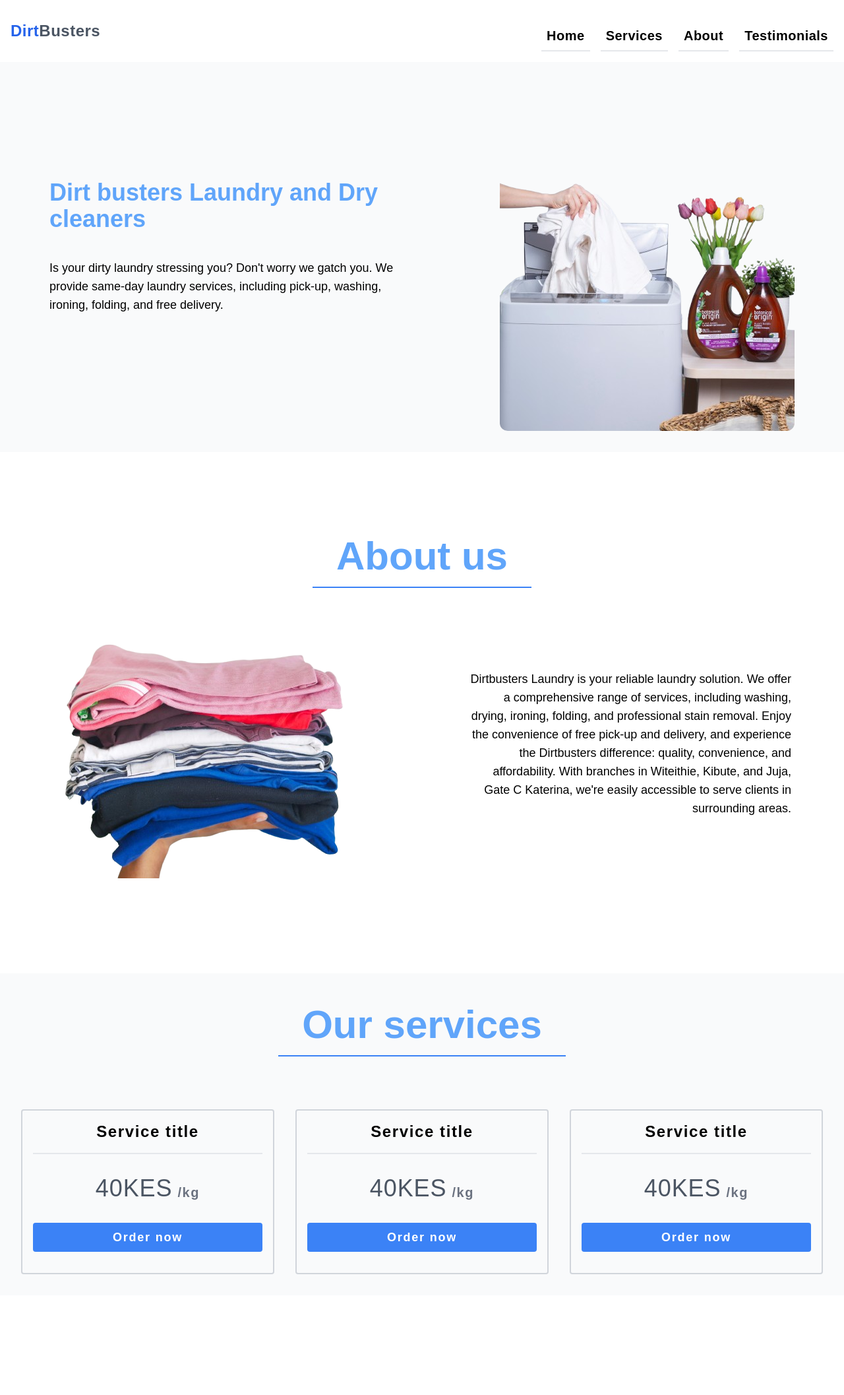
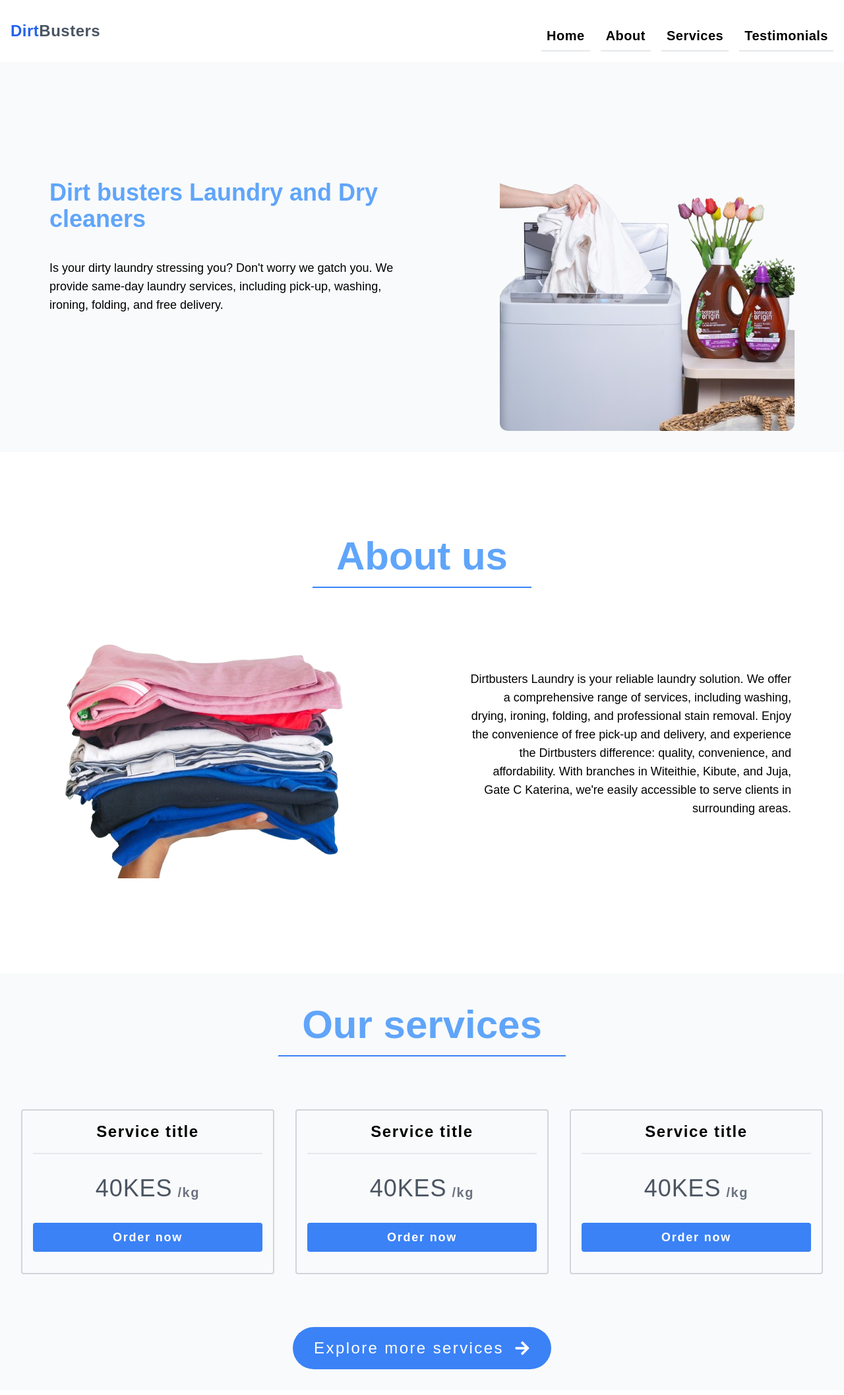
Before and after one commit to calvinarieri/dirtbusters, a React (Create React App) app: page / in a window 1280 px wide. Shown: the top 2114 px of the page at 66% size. Before the commit the page ends 2075 px from the top, so only its background shows below. Built offline with nearby package versions, Linux system fonts and the light colour scheme.

Commit message:
Created explore more button

```diff
--- a/src/components/About.js
+++ b/src/components/About.js
@@ -2,7 +2,7 @@ import ironBox from "../assets/foldedClothes.png"
 
 export default function About(){
     return(
-        <div className="flex flex-col md:justify-center items-center md:my-28 font-DMSans">
+        <div className="flex flex-col md:justify-center items-center md:my-28 font-DMSans" id="about">
             <h1 className="font-bold md:text-6xl text-blue-400 mt-4 border-b-2 pb-4 text-4xl border-blue-500 px-9" > About us</h1>
             <div className="flex p-4 flex-col-reverse md:flex-row justify-center items-center gap-4 md:px-20 py-8">
                 <img src={ironBox} alt="iron box" className="ml-8 mt-4 md:ml-0 md:mt-0"  />
--- a/src/components/NavBar.js
+++ b/src/components/NavBar.js
@@ -5,7 +5,7 @@ import { IoMdClose } from "react-icons/io";
 export default function NavBar(){
 
     const [open , setOpen]  = useState(false)
-    const navigationOptions  = ["Home", "Services", "About" , "Testimonials"]
+    const navigationOptions  = ["Home",  "About",  "Services", "Testimonials"]
 
     return(
         <nav className="flex relative  justify-around md:justify-between tracking-wide font-DMSans  px-4 py-4 font-bold text-xl items-center" >
--- a/src/components/Services.js
+++ b/src/components/Services.js
@@ -1,4 +1,6 @@
 import Card from "./Card"
+import { FaArrowRight } from "react-icons/fa";
+
 
 export default function Services(){
 
@@ -6,9 +8,15 @@ export default function Services(){
     return(
         <div id="services" className="flex flex-col md:justify-center items-center md:my-28 font-DMSans bg-gray-50 py-8">
             <h1 className="font-bold md:text-6xl text-blue-400 mt-4 border-b-2 pb-4 text-4xl border-blue-500 px-9">Our services</h1>
+
             <div className="flex flex-col px-8 md:justify-center md:flex-row gap-4 md:gap-8 mt-10 md:mt-20 w-full">
                 {services.map((service , index)=><Card />)}
             </div>
+
+            <button className="text-2xl tracking-widest bg-blue-500 rounded-full text-white px-8 py-4 mt-20 flex items-center gap-4 hover:gap-6 transition-all">
+                <span className="hidden md:inline-block">Explore more services</span>
+                <FaArrowRight />
+            </button>
         </div>
     )
 }
```
